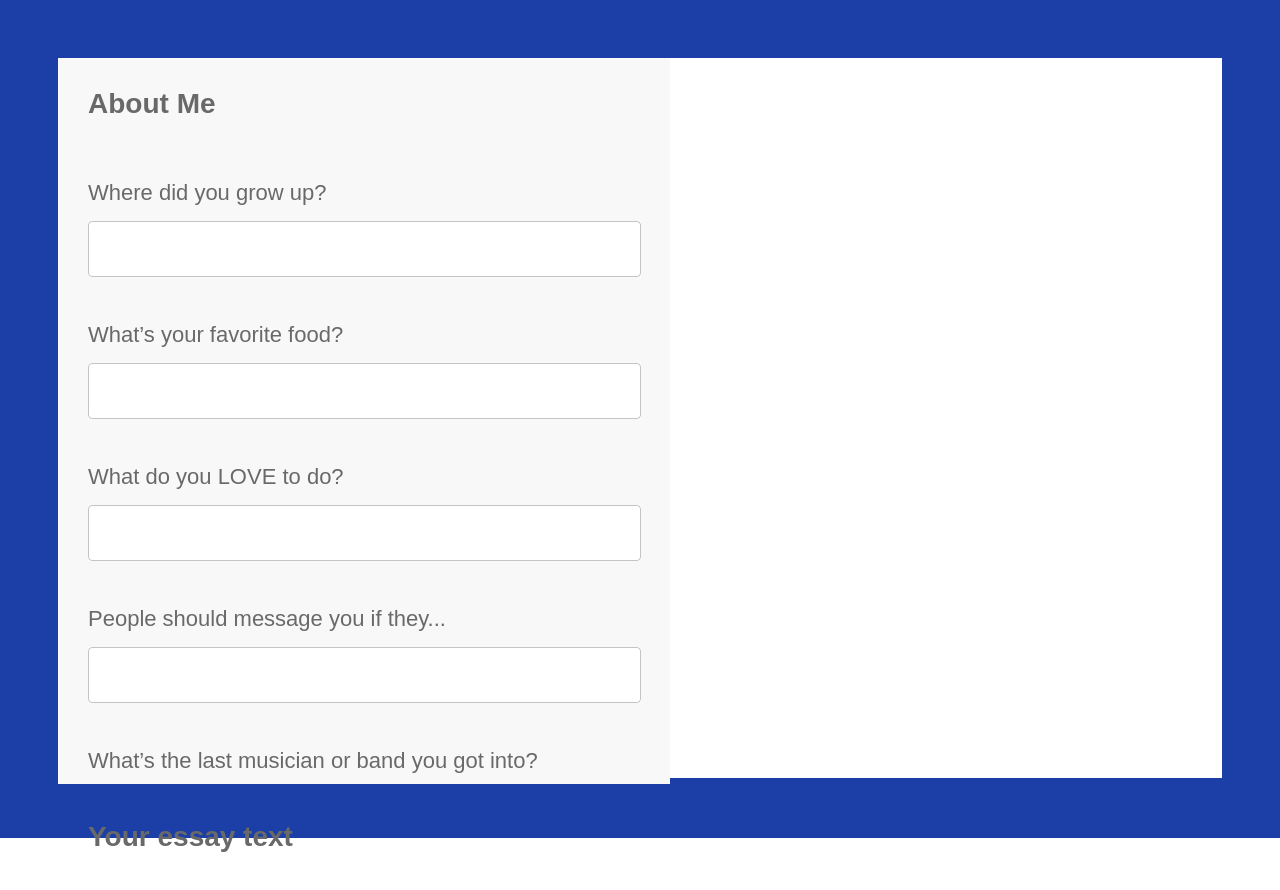
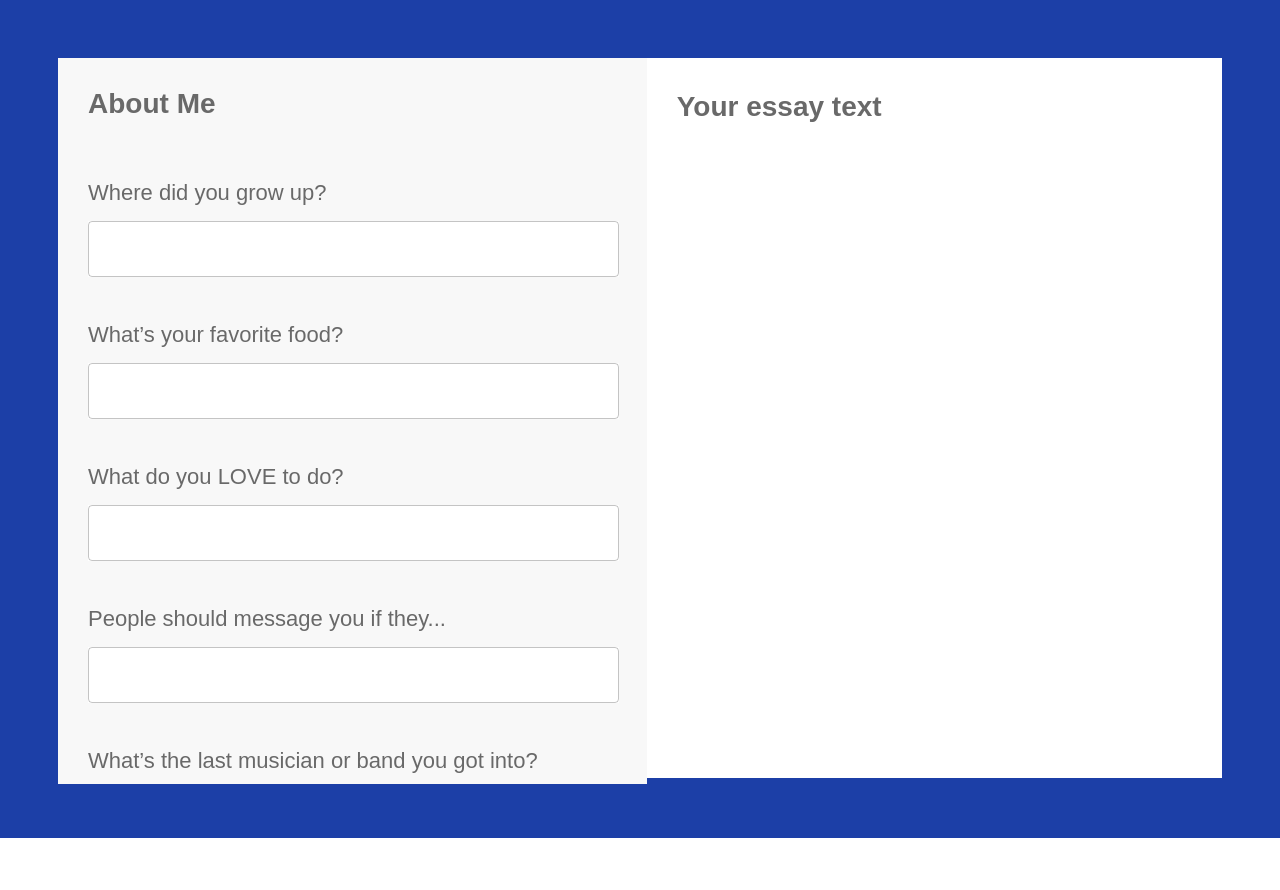
Before and after one commit to Sourabh25495/OKC-Application, a React (Create React App) app: page / in a window 1280 px wide. Shown: the top 890 px of the page. After the commit the page ends 838 px from the top, so only its background shows below. Built offline with nearby package versions, Linux system fonts and the light colour scheme.

Commit message:
minor adjustments

```diff
--- a/src/components/App.scss
+++ b/src/components/App.scss
@@ -20,7 +20,7 @@
 
 .form-container {
   display: inline-block;
-  width: 50%;
+  width: 48%;
   background-color: #f8f8f8;
   padding: 15px;
   height: 87vh;
```
